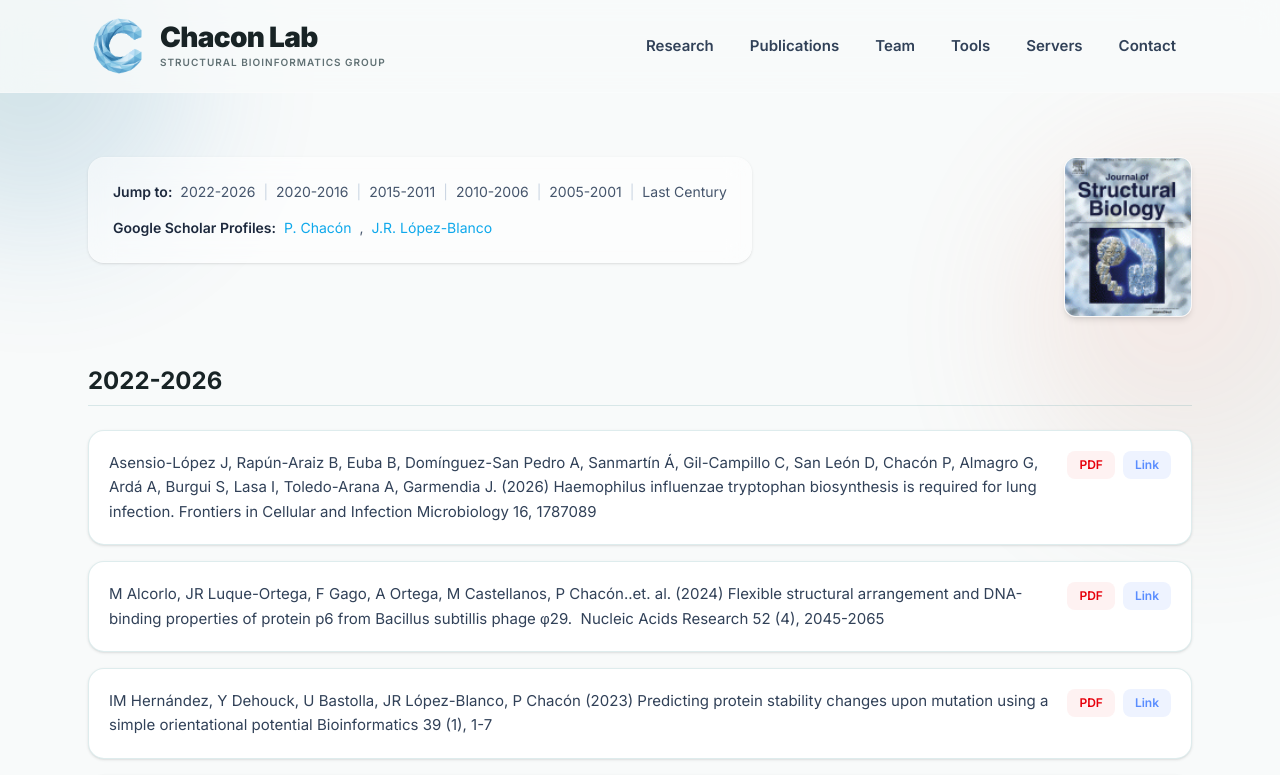
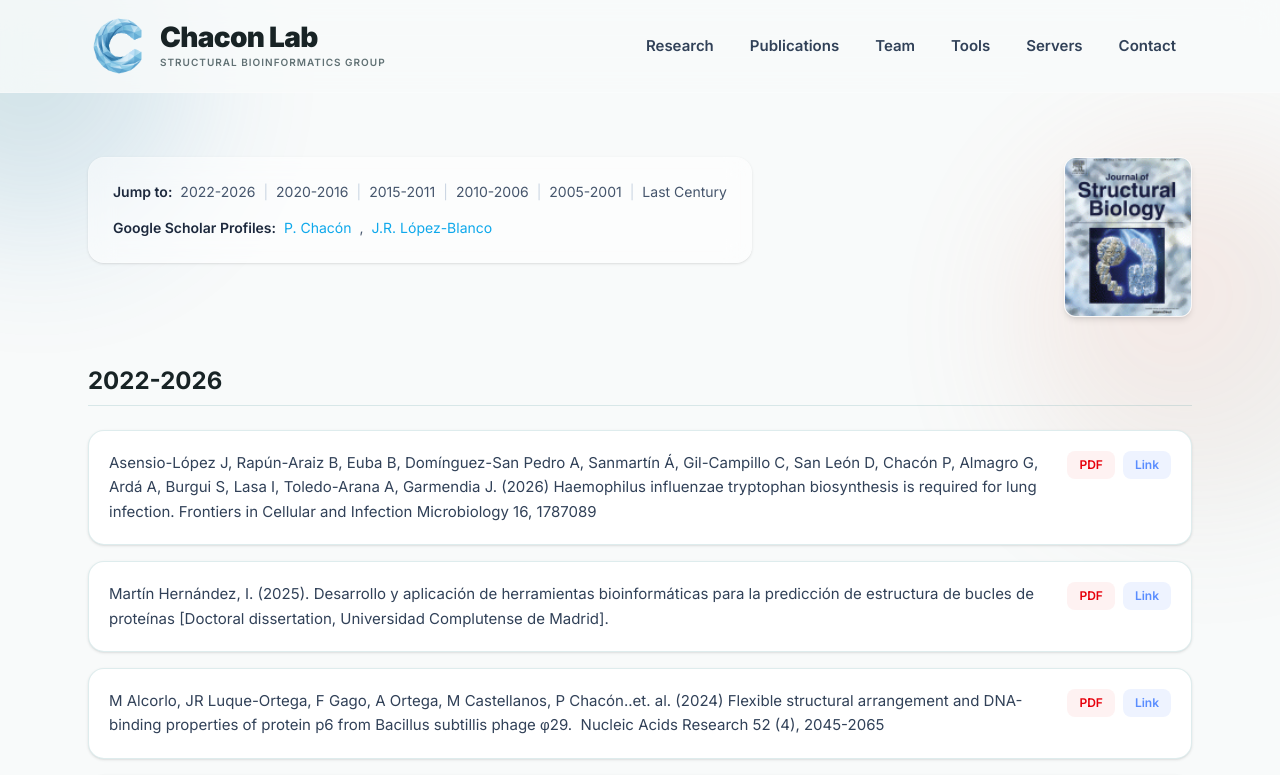
Before and after one commit to chaconlab/Website, a Next.js app: page /publications in a window 1280 px wide. Shown: the top 775 px of the page. Built offline with nearby package versions, Linux system fonts and the light colour scheme.

Commit message:
Add Ivan Martin Hernandez 2025 dissertation reference

```diff
--- a/app/publications/page.tsx
+++ b/app/publications/page.tsx
@@ -42,6 +42,23 @@ export default function Publications() {
               <div className="flex md:hidden gap-2 shrink-0">
                 <a href="/pdf/2026_Frontiers.pdf" target="_blank" rel="noopener noreferrer" className="px-3 py-1 bg-red-50 text-red-600 rounded-lg text-xs font-semibold">PDF</a>
                 <a href="https://pubmed.ncbi.nlm.nih.gov/42499541/" target="_blank" rel="noopener noreferrer" className="px-3 py-1 bg-blue/10 text-blue rounded-lg text-xs font-semibold">Link</a>
+              </div>
+            </li>
+            <li className="p-5 rounded-2xl bg-panel border border-border-main shadow-sm hover:shadow-md transition-shadow group flex flex-col md:flex-row md:items-start md:justify-between gap-4">
+              <p className="text-[15px] leading-relaxed text-slate-700 flex-1">
+                Martín Hernández, I. (2025). Desarrollo y aplicación de herramientas bioinformáticas para la predicción de estructura de bucles de proteínas [Doctoral dissertation, Universidad Complutense de Madrid].
+              </p>
+              <div className="hidden md:flex gap-2 shrink-0">
+                <a href="/pdf/Ivan.pdf" target="_blank" rel="noopener noreferrer" className="px-3 py-1.5 bg-red-50 text-red-600 hover:bg-red-100 rounded-lg text-xs font-semibold flex items-center gap-1 transition-colors">
+                  PDF
+                </a>
+                <a href="https://hdl.handle.net/20.500.14352/136566" target="_blank" rel="noopener noreferrer" className="px-3 py-1.5 bg-blue/10 text-blue hover:bg-blue/20 rounded-lg text-xs font-semibold flex items-center gap-1 transition-colors">
+                  Link
+                </a>
+              </div>
+              <div className="flex md:hidden gap-2 shrink-0">
+                <a href="/pdf/Ivan.pdf" target="_blank" rel="noopener noreferrer" className="px-3 py-1 bg-red-50 text-red-600 rounded-lg text-xs font-semibold">PDF</a>
+                <a href="https://hdl.handle.net/20.500.14352/136566" target="_blank" rel="noopener noreferrer" className="px-3 py-1 bg-blue/10 text-blue rounded-lg text-xs font-semibold">Link</a>
               </div>
             </li>
             <li className="p-5 rounded-2xl bg-panel border border-border-main shadow-sm hover:shadow-md transition-shadow group flex flex-col md:flex-row md:items-start md:justify-between gap-4">
```
Also changed, not shown: 1 other file (tests, documents, lock files or other folders).
